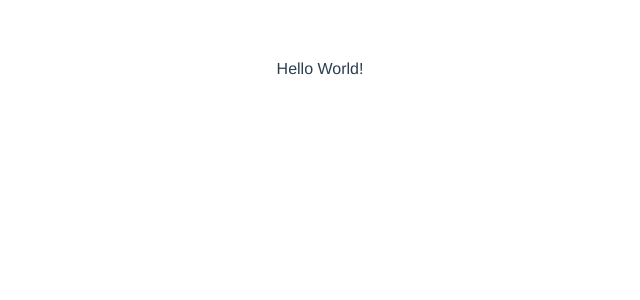
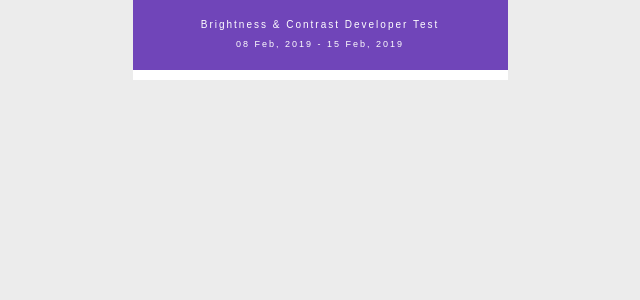
Before and after one commit to IanWei/brightness-contrast-vue, a Vue app: page / in a window 1280 px wide. Shown: the top 300 px of the page, without its empty margins (320-960 px from the left). Built offline with nearby package versions, Linux system fonts and the light colour scheme.

Commit message:
Styling Heading

```diff
--- a/src/App.vue
+++ b/src/App.vue
@@ -1,6 +1,9 @@
 <template>
   <div id="app">
-    Hello World!
+    <header class="title">
+      <p class="title__head">Brightness & Contrast Developer Test</p>
+      <p class="title__content">08 Feb, 2019 - 15 Feb, 2019</p>
+    </header>
   </div>
 </template>
 
@@ -15,12 +18,50 @@ export default {
 </script>
 
 <style>
-#app {
-  font-family: 'Avenir', Helvetica, Arial, sans-serif;
-  -webkit-font-smoothing: antialiased;
-  -moz-osx-font-smoothing: grayscale;
-  text-align: center;
-  color: #2c3e50;
-  margin-top: 60px;
-}
+  *,
+  *::before,
+  *::after {
+    box-sizing: inherit;
+    padding: 0;
+    margin: 0;
+  }
+
+  html {
+    font-size: 62.5%;
+  }
+
+  body {
+    box-sizing: border-box;
+    font-family: sans-serif;
+    font-weight: normal;
+    font-size: 1rem;
+    line-height: 1;
+    background-color: #ECECEC;
+  }
+
+  #app {
+    width: 37.5rem;
+    margin: 0 auto;
+    background-color: #fff;
+    padding-bottom: 1rem;
+  }
+
+  .title {
+    width: 100%;
+    height: 7rem;
+    color: #fff;
+    background-color: #7045B9;
+    text-align: center;
+    letter-spacing: .2rem;
+  }
+
+  .title__head {
+    padding-top: 2rem;
+    padding-bottom: 1rem;
+  }
+
+  .title__content {
+    font-size: .9rem;
+    font-weight: 300;
+  }
 </style>
```
